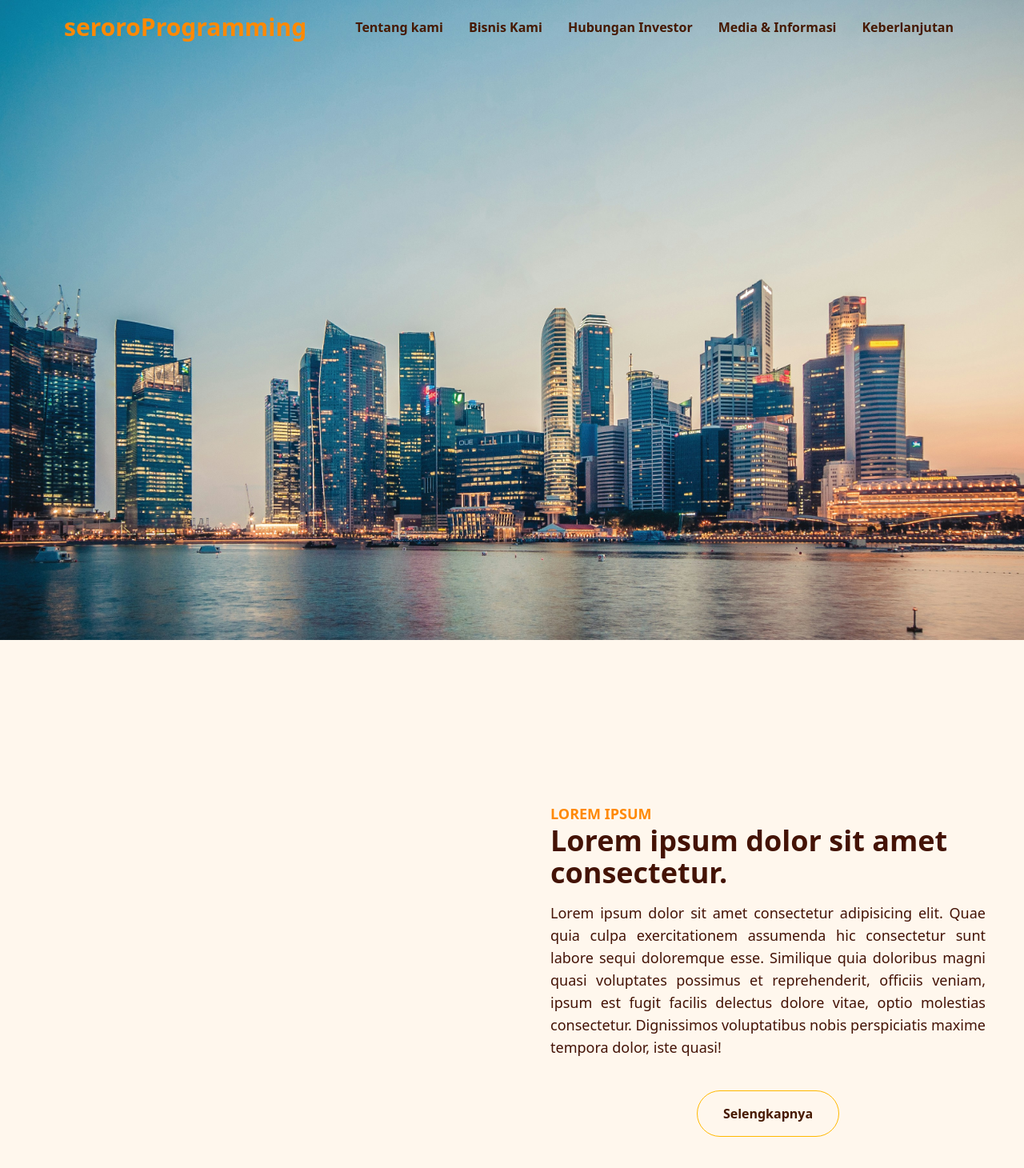
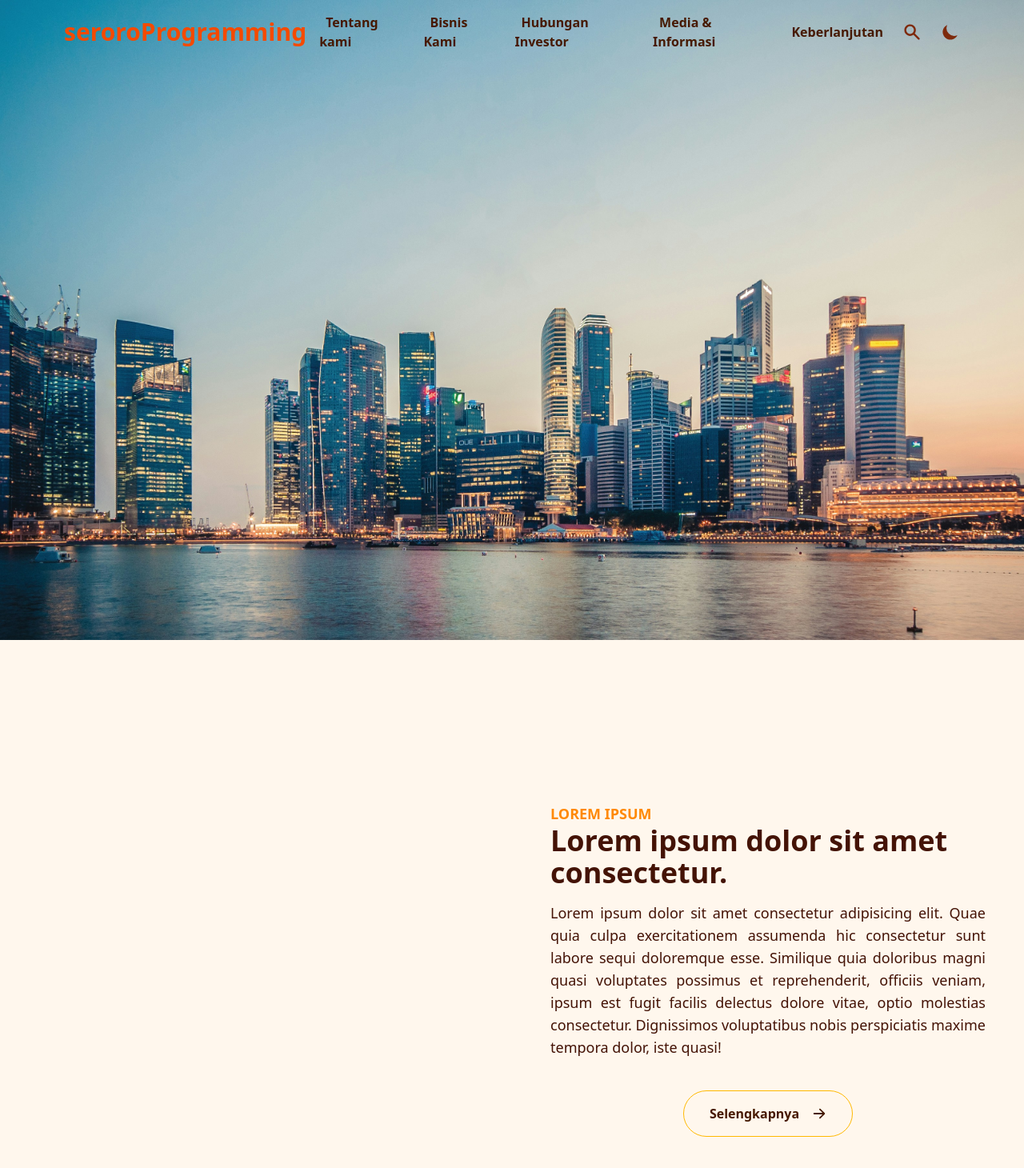
Before and after one commit to ricky-hrf/companyProfile, a React (Vite) app: page / in a window 1280 px wide. Shown: the top 1460 px of the page at 80% size. Built offline with nearby package versions, Linux system fonts and the light colour scheme.

Commit message:
clearn code

```diff
--- /dev/null
+++ b/src/assets/components/atoms/button.jsx
@@ -0,0 +1,12 @@
+const button = ({ icon }) => {
+  return (
+    <>
+      <button className="flex items-center gap-4 justify-center border border-amber-400 hover:bg-orange-400 px-8 py-4 rounded-full transition duration-300 cursor-pointer ease-in-out text-amber-950 font-semibold hover:text-white">
+        Selengkapnya
+        { icon }
+      </button>
+    </>
+  );
+}
+
+export default button;
--- /dev/null
+++ b/src/assets/components/atoms/icon.jsx
@@ -0,0 +1,9 @@
+const iconStyle = ( Icon, className = "", onClick, display="" ) => {
+  return (
+    <div className={`${display} flex justify-center items-center w-10 h-10 rounded-full hover:bg-orange-50 cursor-pointer`}>
+      <Icon className={`text-orange-900 hover:text-orange-950 text-2xl transition duration-300 ease-in-out ${className}`}
+        onClick={onClick} />
+    </div>
+  )
+}
+export default iconStyle;
--- a/src/assets/components/molecules/CardList.jsx
+++ b/src/assets/components/molecules/CardList.jsx
@@ -1,10 +1,10 @@
-const Card = ({ lists, judul}) => {
+const Card = ({ lists, judul, posisi}) => {
   return (
-      <div className="relative group">
+    <div className="relative group">
         <div className="py-4 px-2">
           <span className="text-amber-950 font-semibold cursor-pointer p-2 rounded-md">{ judul }</span>
         </div>
-        <div className="absolute z-10 transform origin-top transition-all duration-300 scale-y-0 h-0 group-hover:scale-y-100 group-hover:h-auto bg-orange-50 shadow-lg rounded-md mt-0 right-0 w-75">
+        <div className={`absolute z-10 transform origin-top transition-all duration-300 scale-y-0 h-0 group-hover:scale-y-100 group-hover:h-auto bg-orange-50 shadow-lg rounded-md mt-0 ${posisi} w-75`}>
           {lists.map((item, index) => (
             <div key={index}>{ item }</div>
           ))}
--- a/src/assets/components/molecules/CardListMobile.jsx
+++ b/src/assets/components/molecules/CardListMobile.jsx
@@ -1,16 +1,14 @@
-const CardListMobile = ({judul, lists, open}) => {
+import { HiChevronDown} from "react-icons/hi";
+
+import ListItem from '../atoms/lists';
+const CardListMobile = () => {
   return (
-    <div>
-      {open && (
-      <div className="origin-top absolute right-0 left-0 md:hidden bg-orange-50 p-2 shadow-xl transform transition-all duration-300 ease-in-out">
-        <div className="">{judul}</div>
-        <div>
-          {lists.map((item, index) => (
-            <div className="" key={index}>{item}</div>
-          ))}
-        </div>
-        </div>
-      )}
+    <div className="origin-top absolute right-0 left-0 md:hidden bg-orange-50 p-2 shadow-xl transform transition-all duration-300 ease-in-out">
+      <ListItem isi="Tentang kami" icon={<HiChevronDown className="text-xl"/>}/>
+      <ListItem isi="Bisnis Kami" icon={<HiChevronDown className="text-xl"/>}/>
+      <ListItem isi="Hubungan Investor" icon={<HiChevronDown className="text-xl"/>}/>
+      <ListItem isi="Media & Informasi" icon={<HiChevronDown className="text-xl"/>}/>
+      <ListItem isi="Keberlanjutan" icon={<HiChevronDown className="text-xl"/>}/>
     </div>
   );
 }
--- a/src/assets/components/organisms/Navbar/Menu/ContinueMenu.jsx
+++ b/src/assets/components/organisms/Navbar/Menu/ContinueMenu.jsx
@@ -61,7 +61,7 @@ const MenuContinue = () => {
   ];
   return (
     <div className="hidden md:flex items-center">
-      <Card judul="Keberlanjutan" lists={listContinuous} />
+      <Card judul="Keberlanjutan" lists={listContinuous} posisi="right-0"/>
   </div>
   );
 }
--- a/src/assets/components/organisms/Navbar/Menu/Main.jsx
+++ b/src/assets/components/organisms/Navbar/Menu/Main.jsx
@@ -1,5 +1,6 @@
 import Daftar from '../../../atoms/lists';
 import Card from '../../../molecules/CardList';
+import CardListMobile from '../../../molecules/CardListMobile';
 
 const MenuAbout = () => {
   const item = [
@@ -12,7 +13,7 @@ const MenuAbout = () => {
   ];
   return (
     <div className="hidden md:flex items-center">
-      <Card judul="Tentang kami" lists={ item} />
+      <Card judul="Tentang kami" lists={item} />
     </div>
   );
 }
--- a/src/assets/components/organisms/Navbar/logo/main.jsx
+++ b/src/assets/components/organisms/Navbar/logo/main.jsx
@@ -5,7 +5,7 @@ const Logo = () => {
     <div className="flex">
       <div>
         <Link to="/" className="flex items-center py-4 px-2">
-          <span className="font-bold text-orange-400 dark:text-orange-50 text-3xl">seroroProgramming</span>
+          <span className="font-bold text-orange-600 dark:text-orange-50 text-xl lg:text-3xl">seroroProgramming</span>
         </Link>
       </div>
     </div>
--- a/src/assets/components/organisms/Navbar/main.jsx
+++ b/src/assets/components/organisms/Navbar/main.jsx
@@ -1,26 +1,22 @@
-import { HiMenu } from "react-icons/hi";
+import { HiMenu,HiMoon, HiSearch } from "react-icons/hi";
 import Logo from "./logo/main";
 import MenuAbout from "./Menu/Main";
 import MenuBussiness from "./Menu/BussinessMenu";
 import MenuInvest from "./Menu/InvestorMenu";
 import MenuSisfor from "./Menu/SisforMenu";
 import MenuContinue from "./Menu/ContinueMenu";
-import ListItem from "../../atoms/lists";
-import { HiChevronDown } from "react-icons/hi";
 import { useState } from "react";
+import iconStyle from "../../atoms/icon";
+import CardListMobile from "../../molecules/CardListMobile";
 
 
 const Navbar = () => {
-  const [open, setOpen] = useState();
-  const [openIndex, setOpenIndex] = useState();
+  const [open, setOpen] = useState(false);
 
   function handleClick() {
     setOpen(!open);
   }
 
-  const handleToggle = (index) => {
-    setOpenIndex(openIndex === index ? null : index);
-  }
   return (
     <div className="">
       <div className="max-w-6xl mx-auto px-2">
@@ -33,29 +29,15 @@ const Navbar = () => {
             <MenuSisfor/>
             <MenuContinue/>
           </div>
-            <div className="md:hidden flex justify-center items-center p-1 w-10 h-10 rounded-full hover:bg-orange-50 cursor-pointer">
-            <HiMenu className="md:hidden text-2xl text-orange-900 hover:text-amber-950"
-              onClick={handleClick} action={ open } />
-            </div>
+          <div className="flex gap-2">
+            {iconStyle(HiSearch)}
+            {iconStyle(HiMoon)}
+            { iconStyle(HiMenu, '', handleClick,"md:hidden") }
+          </div>
         </div>
       </div>
       {open && (
-        <div className={`origin-top absolute right-0 left-0 md:hidden bg-orange-50 p-2 shadow-xl transform transition-all duration-300 ease-in-out`}>
-          <ListItem
-            isi="Tentang kami"
-            icon={<HiChevronDown className="text-lg" />}
-            isOpen={openIndex === 1}
-            onToggle={() => handleToggle(1)}
-          >
-            <ListItem isi="Sekilas Lorem Ipsum" />
-            <ListItem isi="List 2" />
-            <ListItem isi="List 3" />
-          </ListItem>
-          <ListItem isi="Bisnis Kami" icon={<HiChevronDown className="text-lg" />}></ListItem>
-          <ListItem isi="Hubungan Investor" icon={<HiChevronDown className="text-lg" />}></ListItem>
-          <ListItem isi="Media & Informasi" icon={<HiChevronDown className="text-lg" />}></ListItem>
-          <ListItem isi="Keberlanjutan" icon={<HiChevronDown className="text-lg" />}></ListItem>
-            </div>
+        <CardListMobile />
       )}
     </div>
   )
--- a/src/assets/components/pages/homePage.jsx
+++ b/src/assets/components/pages/homePage.jsx
@@ -1,4 +1,6 @@
 import Navbar from "../organisms/Navbar/main";
+import Tombol from '../atoms/button';
+import { HiArrowRight } from "react-icons/hi";
 
 const homePage = () => {
   return (
@@ -15,9 +17,7 @@ const homePage = () => {
             <h1 className="text-2xl md:text-4xl text-orange-950 font-semibold mb-4">Lorem ipsum dolor sit amet consectetur.</h1>
             <p className="text-md md:text-lg text-justify mt-4 text-orange-950">Lorem ipsum dolor sit amet consectetur adipisicing elit. Quae quia culpa exercitationem assumenda hic consectetur sunt labore sequi doloremque esse. Similique quia doloribus magni quasi voluptates possimus et reprehenderit, officiis veniam, ipsum est fugit facilis delectus dolore vitae, optio molestias consectetur. Dignissimos voluptatibus nobis perspiciatis maxime tempora dolor, iste quasi!</p>
           </div>
-          <div className="border border-amber-400 hover:bg-orange-400 px-8 py-4 rounded-full transition duration-300 cursor-pointer ease-in-out text-amber-950 font-semibold hover:text-white">
-            Selengkapnya
-          </div>
+          <Tombol icon={<HiArrowRight className="text-lg" />}></Tombol>
         </div>
       </div>
     </div>
```
